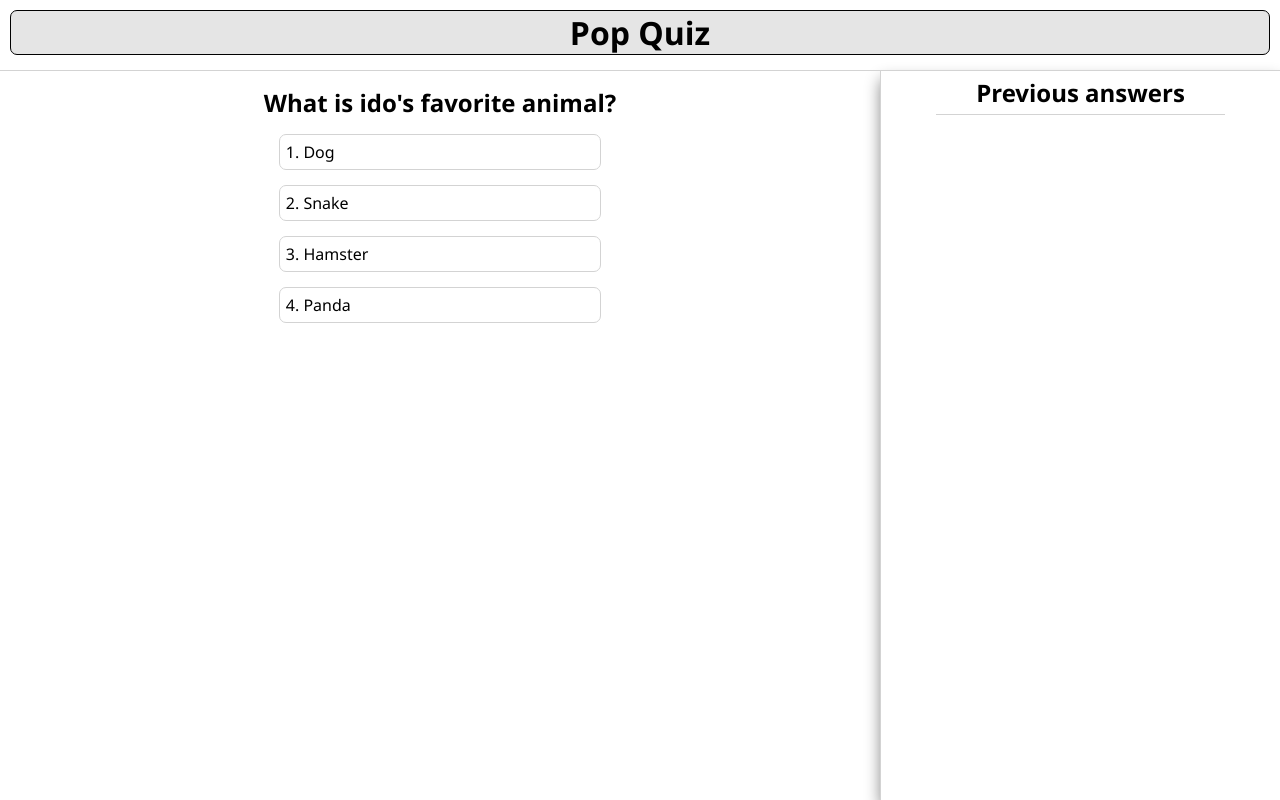
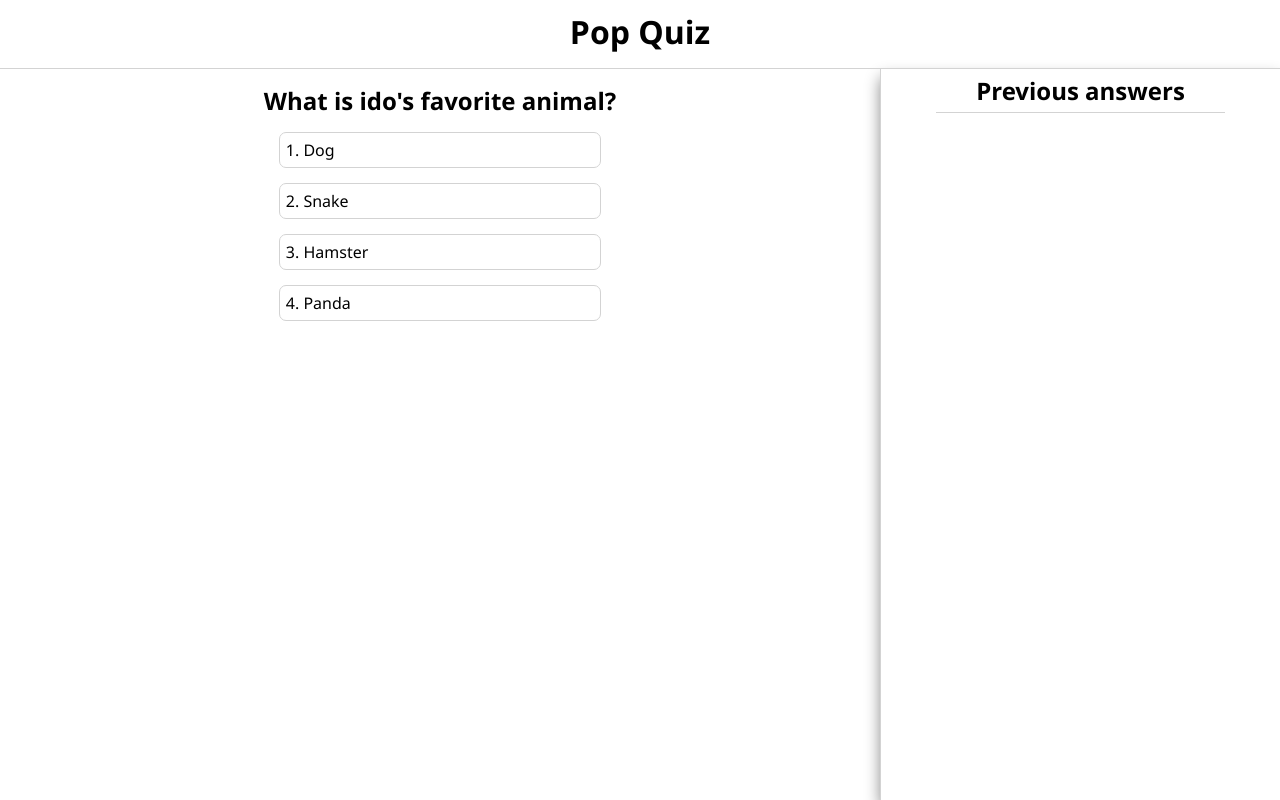
Before and after one commit to IdoAmar/AngularCourse, an Angular app in the folder pop-quiz/: page / in a window 1280 px wide. Built offline with nearby package versions, Linux system fonts and the light colour scheme.

Commit message:
commented header animation

```diff
--- a/pop-quiz/src/app/app.component.css
+++ b/pop-quiz/src/app/app.component.css
@@ -48,14 +48,14 @@ h2,h1{
 }
 
 h1 {
-    border: 1px solid black;
+    /* border: 1px solid black; */
     margin: 10px;
-    box-shadow: 0px 0px 0px rgba(0, 0, 0, 0.5);
+    /* box-shadow: 0px 0px 0px rgba(0, 0, 0, 0.5);
     background-color: rgba(0, 0, 0, 0.1);
-    transition: 0.5s ease-in-out;
+    transition: 0.5s ease-in-out; */
 }
 
-h1:hover {
+/* h1:hover {
     box-shadow: 10px 10px 10px rgba(0, 0, 0, 0.5);
     transform: translateX(60px);
-}
+} */
```
